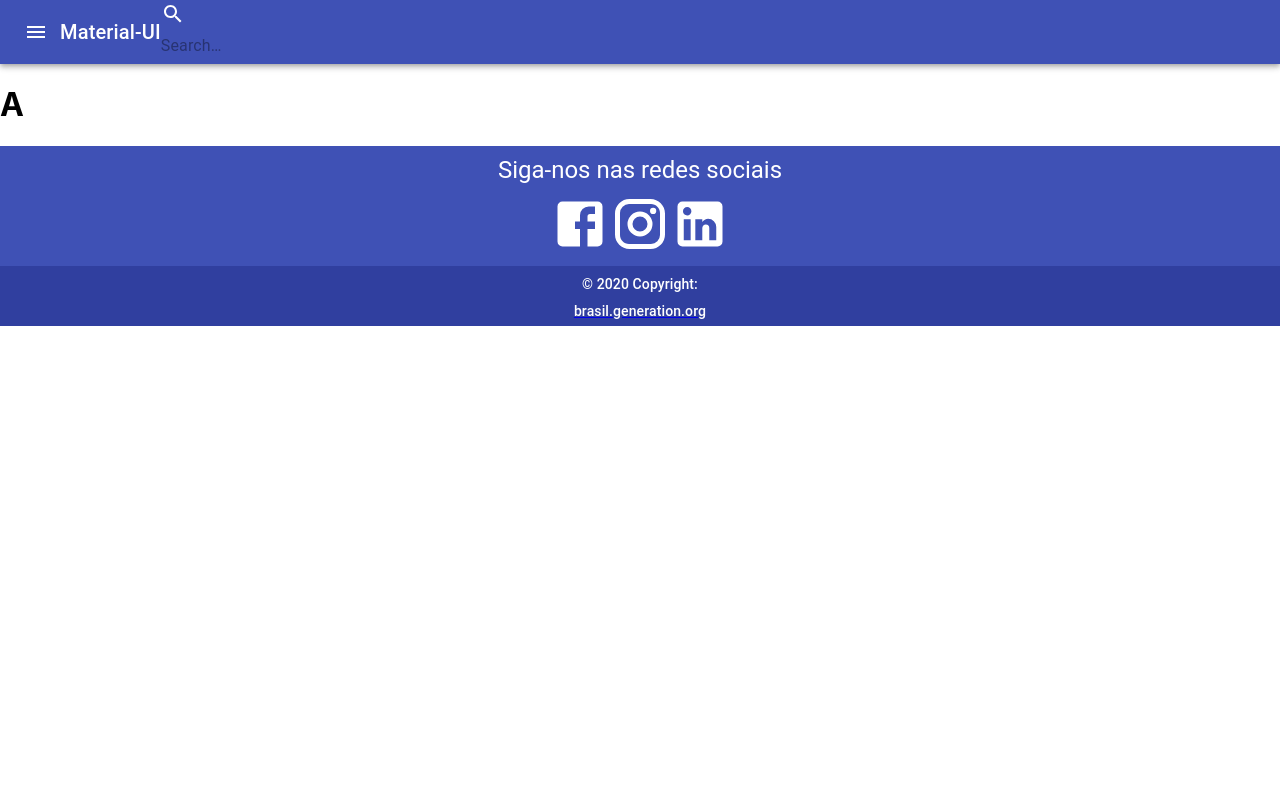
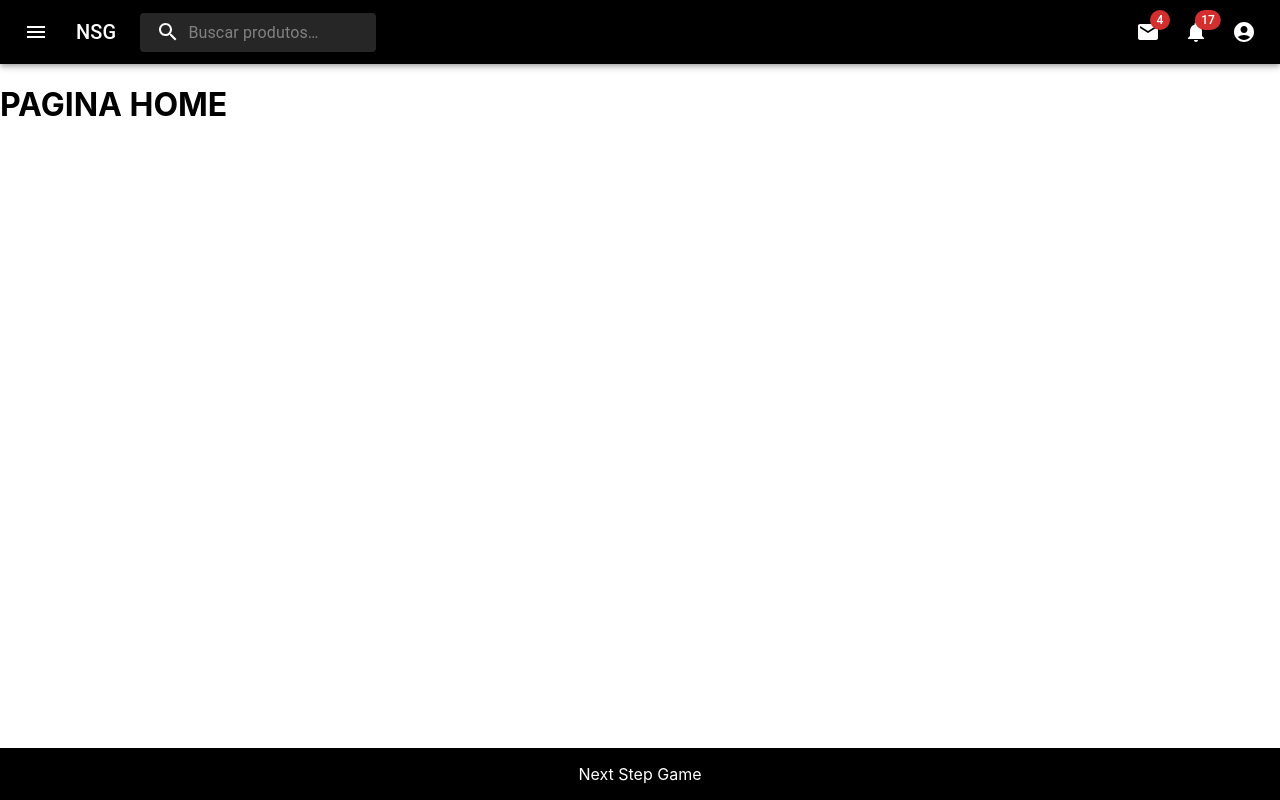
Before and after one commit to clayton-oly/pi_FrontEnd, a React (Create React App) app: page / in a window 1280 px wide. Built offline with nearby package versions, Linux system fonts and the light colour scheme.

Commit message:
Modificando Navbar

```diff
--- a/src/App.tsx
+++ b/src/App.tsx
@@ -2,8 +2,8 @@
 import { BrowserRouter as Router, Route, Routes } from 'react-router-dom';
 import Home from './paginas/home/Home';
 import Login from './paginas/login/Login';
-import Footer from './components/estaticos/footer/Footer'
-import Navbar from './components/estaticos/navbar/Navbar'
+import Footer from './components/estaticos/footer/Footer';
+import Navbar from './components/estaticos/navbar/Navbar';
 import './App.css';
 
 function App() {
@@ -14,6 +14,8 @@
 
         <Route path="/" element={<Home />}/>
 
+        <Route path="/home" element={<Home />}/>
+
         <Route path="/login" element={<Login />} />
 
       </Routes>
--- a/src/components/estaticos/footer/Footer.css
+++ b/src/components/estaticos/footer/Footer.css
@@ -0,0 +1,9 @@
+.footer {
+    position: fixed;
+    left: 0;
+    bottom: 0;
+    width: 100%;
+    background-color: black;
+    color: white;
+    text-align: center;
+ }
--- a/src/components/estaticos/footer/Footer.tsx
+++ b/src/components/estaticos/footer/Footer.tsx
@@ -1,43 +1,13 @@
 import React from 'react';
-import InstagramIcon from '@material-ui/icons/Instagram';
-import FacebookIcon from '@material-ui/icons/Facebook';
-import LinkedInIcon from '@material-ui/icons/LinkedIn';
-import {Typography, Box, Grid } from '@material-ui/core';
+import './Footer.css';
 
-function Footer() {
+
+function Footer () {
     return (
-        <>
-        <Grid container direction="row" justifyContent="center" alignItems="center">
-            <Grid alignItems="center" item xs={12}>
-                <Box style={{ backgroundColor: "#3F51B5", height: "120px" }}>
-                    <Box paddingTop={1} display="flex" alignItems="center" justifyContent="center">
-                        <Typography variant="h5" align="center" gutterBottom style={{ color: "white" }}>Siga-nos nas redes sociais </Typography>
-                    </Box>
-                    <Box display="flex" alignItems="center" justifyContent="center">
-                        <a href="https://www.facebook.com/generationbrasil" target="_blank" rel="noopener noreferrer">
-                            <FacebookIcon style={{ fontSize: 60, color: "white" }} />
-                        </a>
-                        <a href="https://www.instagram.com/generationbrasil/" target="_blank" rel="noopener noreferrer">
-                            <InstagramIcon style={{ fontSize: 60, color: "white" }} />
-                        </a>
-                        <a href="https://www.linkedin.com/school/generationbrasil/" target="_blank" rel="noopener noreferrer">
-                            <LinkedInIcon style={{ fontSize: 60, color: "white" }} />
-                        </a>
-                    </Box>
-                </Box>
-                <Box style={{ backgroundColor: "#303F9F", height: "60px" }}>
-                    <Box paddingTop={1}>
-                        <Typography variant="subtitle2" align="center" gutterBottom style={{ color: "white" }} >© 2020 Copyright:</Typography>
-                    </Box>
-                    <Box>
-                        <a target="_blank" href="https://brasil.generation.org" rel="noopener noreferrer">
-                            <Typography variant="subtitle2" gutterBottom style={{ color: "white" }} align="center">brasil.generation.org</Typography>
-                        </a>
-                    </Box>
-                </Box>
-            </Grid>
-        </Grid>
-    </>
+
+        <div className='footer'>
+            <p>Next Step Game</p>
+        </div>
     );
 }
 
--- a/src/components/estaticos/navbar/Navbar.css
+++ b/src/components/estaticos/navbar/Navbar.css
@@ -0,0 +1,3 @@
+.css-hip9hq-MuiPaper-root-MuiAppBar-root {
+    background-color: black !important;
+}
--- a/src/components/estaticos/navbar/Navbar.tsx
+++ b/src/components/estaticos/navbar/Navbar.tsx
@@ -1,46 +1,235 @@
-import React from 'react';
+import * as React from 'react';
+import { styled, alpha } from '@mui/material/styles';
+import AppBar from '@mui/material/AppBar';
+import Box from '@mui/material/Box';
+import Toolbar from '@mui/material/Toolbar';
+import IconButton from '@mui/material/IconButton';
+import Typography from '@mui/material/Typography';
+import InputBase from '@mui/material/InputBase';
+import Badge from '@mui/material/Badge';
+import MenuItem from '@mui/material/MenuItem';
+import Menu from '@mui/material/Menu';
+import MenuIcon from '@mui/icons-material/Menu';
+import SearchIcon from '@mui/icons-material/Search';
+import AccountCircle from '@mui/icons-material/AccountCircle';
+import MailIcon from '@mui/icons-material/Mail';
+import NotificationsIcon from '@mui/icons-material/Notifications';
+import MoreIcon from '@mui/icons-material/MoreVert';
 import './Navbar.css';
 
-import AppBar from '@material-ui/core/AppBar';
-import Toolbar from '@material-ui/core/Toolbar';
-import IconButton from '@material-ui/core/IconButton';
-import Typography from '@material-ui/core/Typography';
-import InputBase from '@material-ui/core/InputBase';
-import MenuIcon from '@material-ui/icons/Menu';
-import SearchIcon from '@material-ui/icons/Search';
+const Search = styled('div')(({ theme }) => ({
+  position: 'relative',
+  borderRadius: theme.shape.borderRadius,
+  backgroundColor: alpha(theme.palette.common.white, 0.15),
+  '&:hover': {
+    backgroundColor: alpha(theme.palette.common.white, 0.25),
+  },
+  marginRight: theme.spacing(2),
+  marginLeft: 0,
+  width: '100%',
+  [theme.breakpoints.up('sm')]: {
+    marginLeft: theme.spacing(3),
+    width: 'auto',
+  },
+}));
 
-function Navbar() {
-    return (
-        <div className="teste">
+const SearchIconWrapper = styled('div')(({ theme }) => ({
+  padding: theme.spacing(0, 2),
+  height: '100%',
+  position: 'absolute',
+  pointerEvents: 'none',
+  display: 'flex',
+  alignItems: 'center',
+  justifyContent: 'center',
+}));
+
+const StyledInputBase = styled(InputBase)(({ theme }) => ({
+  color: 'inherit',
+  '& .MuiInputBase-input': {
+    padding: theme.spacing(1, 1, 1, 0),
+    // vertical padding + font size from searchIcon
+    paddingLeft: `calc(1em + ${theme.spacing(4)})`,
+    transition: theme.transitions.create('width'),
+    width: '100%',
+    [theme.breakpoints.up('md')]: {
+      width: '20ch',
+    },
+  },
+}));
+
+export default function PrimarySearchAppBar() {
+  const [anchorEl, setAnchorEl] = React.useState<null | HTMLElement>(null);
+  const [mobileMoreAnchorEl, setMobileMoreAnchorEl] =
+    React.useState<null | HTMLElement>(null);
+
+  const isMenuOpen = Boolean(anchorEl);
+  const isMobileMenuOpen = Boolean(mobileMoreAnchorEl);
+
+  const handleProfileMenuOpen = (event: React.MouseEvent<HTMLElement>) => {
+    setAnchorEl(event.currentTarget);
+  };
+
+  const handleMobileMenuClose = () => {
+    setMobileMoreAnchorEl(null);
+  };
+
+  const handleMenuClose = () => {
+    setAnchorEl(null);
+    handleMobileMenuClose();
+  };
+
+  const handleMobileMenuOpen = (event: React.MouseEvent<HTMLElement>) => {
+    setMobileMoreAnchorEl(event.currentTarget);
+  };
+
+  const menuId = 'primary-search-account-menu';
+  const renderMenu = (
+    <Menu
+      anchorEl={anchorEl}
+      anchorOrigin={{
+        vertical: 'top',
+        horizontal: 'right',
+      }}
+      id={menuId}
+      keepMounted
+      transformOrigin={{
+        vertical: 'top',
+        horizontal: 'right',
+      }}
+      open={isMenuOpen}
+      onClose={handleMenuClose}
+    >
+      <MenuItem onClick={handleMenuClose}>Perfil</MenuItem>
+      <MenuItem onClick={handleMenuClose}>Minha Conta</MenuItem>
+    </Menu>
+  );
+
+  const mobileMenuId = 'primary-search-account-menu-mobile';
+  const renderMobileMenu = (
+    <Menu
+      anchorEl={mobileMoreAnchorEl}
+      anchorOrigin={{
+        vertical: 'top',
+        horizontal: 'right',
+      }}
+      id={mobileMenuId}
+      keepMounted
+      transformOrigin={{
+        vertical: 'top',
+        horizontal: 'right',
+      }}
+      open={isMobileMenuOpen}
+      onClose={handleMobileMenuClose}
+    >
+      <MenuItem>
+        <IconButton size="large" aria-label="show 4 new mails" color="inherit">
+          <Badge badgeContent={4} color="error">
+            <MailIcon />
+          </Badge>
+        </IconButton>
+        <p>Messages</p>
+      </MenuItem>
+      <MenuItem>
+        <IconButton
+          size="large"
+          aria-label="show 17 new notifications"
+          color="inherit"
+        >
+          <Badge badgeContent={17} color="error">
+            <NotificationsIcon />
+          </Badge>
+        </IconButton>
+        <p>Notifications</p>
+      </MenuItem>
+      <MenuItem onClick={handleProfileMenuOpen}>
+        <IconButton
+          size="large"
+          aria-label="account of current user"
+          aria-controls="primary-search-account-menu"
+          aria-haspopup="true"
+          color="inherit"
+        >
+          <AccountCircle />
+        </IconButton>
+        <p>Profile</p>
+      </MenuItem>
+    </Menu>
+  );
+
+  return (
+    <Box sx={{ flexGrow: 1 }}>
       <AppBar position="static">
         <Toolbar>
           <IconButton
+            size="large"
             edge="start"
-            className="teste"
             color="inherit"
             aria-label="open drawer"
+            sx={{ mr: 2 }}
           >
             <MenuIcon />
           </IconButton>
-          <Typography className="teste" variant="h6" noWrap>
-            Material-UI
+          <Typography
+            variant="h6"
+            noWrap
+            component="div"
+            sx={{ display: { xs: 'none', sm: 'block' } }}
+          >
+            NSG
           </Typography>
-          <div className="teste">
-            <div className="teste">
+          <Search>
+            <SearchIconWrapper>
               <SearchIcon />
-            </div>
-            <InputBase
-              placeholder="Search…"
-              classes={{
-
-              }}
+            </SearchIconWrapper>
+            <StyledInputBase
+              placeholder="Buscar produtos…"
               inputProps={{ 'aria-label': 'search' }}
             />
-          </div>
+          </Search>
+          <Box sx={{ flexGrow: 1 }} />
+          <Box sx={{ display: { xs: 'none', md: 'flex' } }}>
+            <IconButton size="large" aria-label="show 4 new mails" color="inherit">
+              <Badge badgeContent={4} color="error">
+                <MailIcon />
+              </Badge>
+            </IconButton>
+            <IconButton
+              size="large"
+              aria-label="show 17 new notifications"
+              color="inherit"
+            >
+              <Badge badgeContent={17} color="error">
+                <NotificationsIcon />
+              </Badge>
+            </IconButton>
+            <IconButton
+              size="large"
+              edge="end"
+              aria-label="account of current user"
+              aria-controls={menuId}
+              aria-haspopup="true"
+              onClick={handleProfileMenuOpen}
+              color="inherit"
+            >
+              <AccountCircle />
+            </IconButton>
+          </Box>
+          <Box sx={{ display: { xs: 'flex', md: 'none' } }}>
+            <IconButton
+              size="large"
+              aria-label="show more"
+              aria-controls={mobileMenuId}
+              aria-haspopup="true"
+              onClick={handleMobileMenuOpen}
+              color="inherit"
+            >
+              <MoreIcon />
+            </IconButton>
+          </Box>
         </Toolbar>
       </AppBar>
-    </div>
-    );
+      {renderMobileMenu}
+      {renderMenu}
+    </Box>
+  );
 }
-
-export default Navbar;
--- a/src/paginas/home/Home.tsx
+++ b/src/paginas/home/Home.tsx
@@ -5,7 +5,7 @@
 
     return (
         <h1>
-            A
+            PAGINA HOME
         </h1>
 
     );
```
